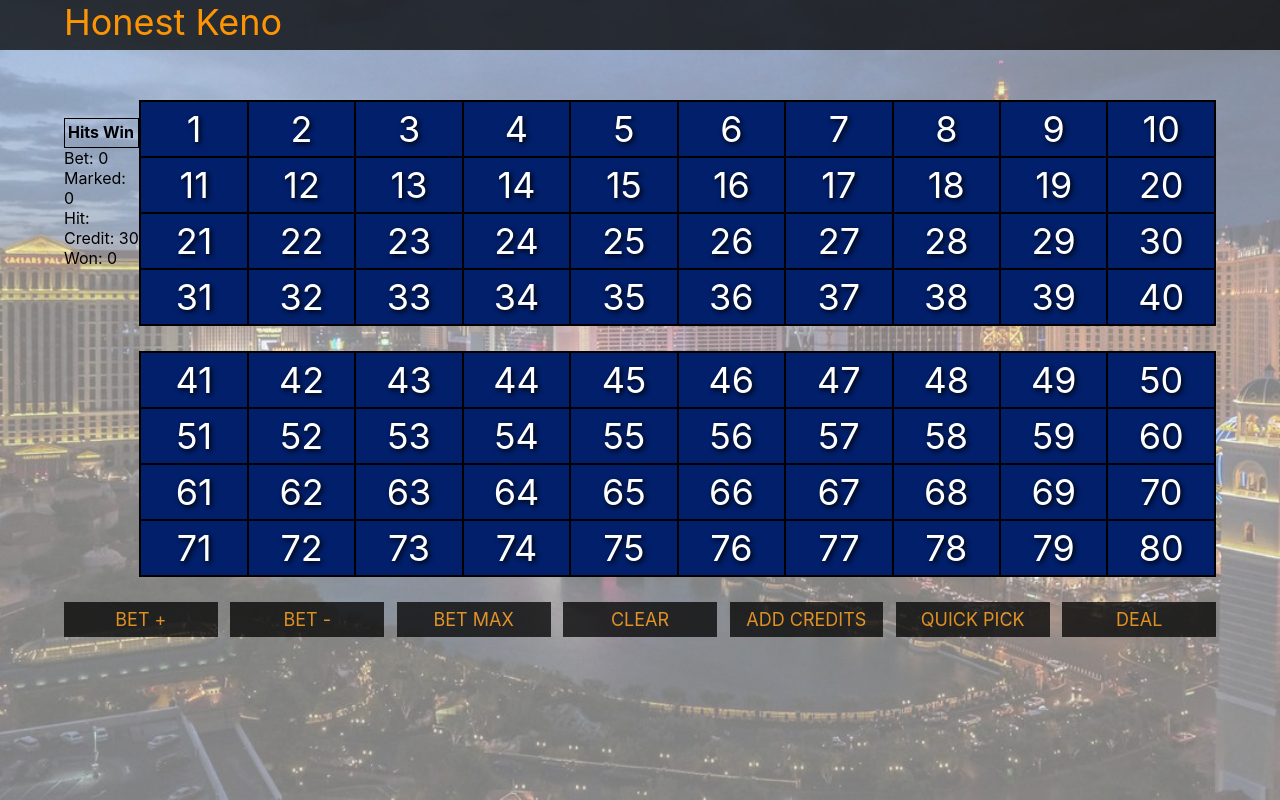
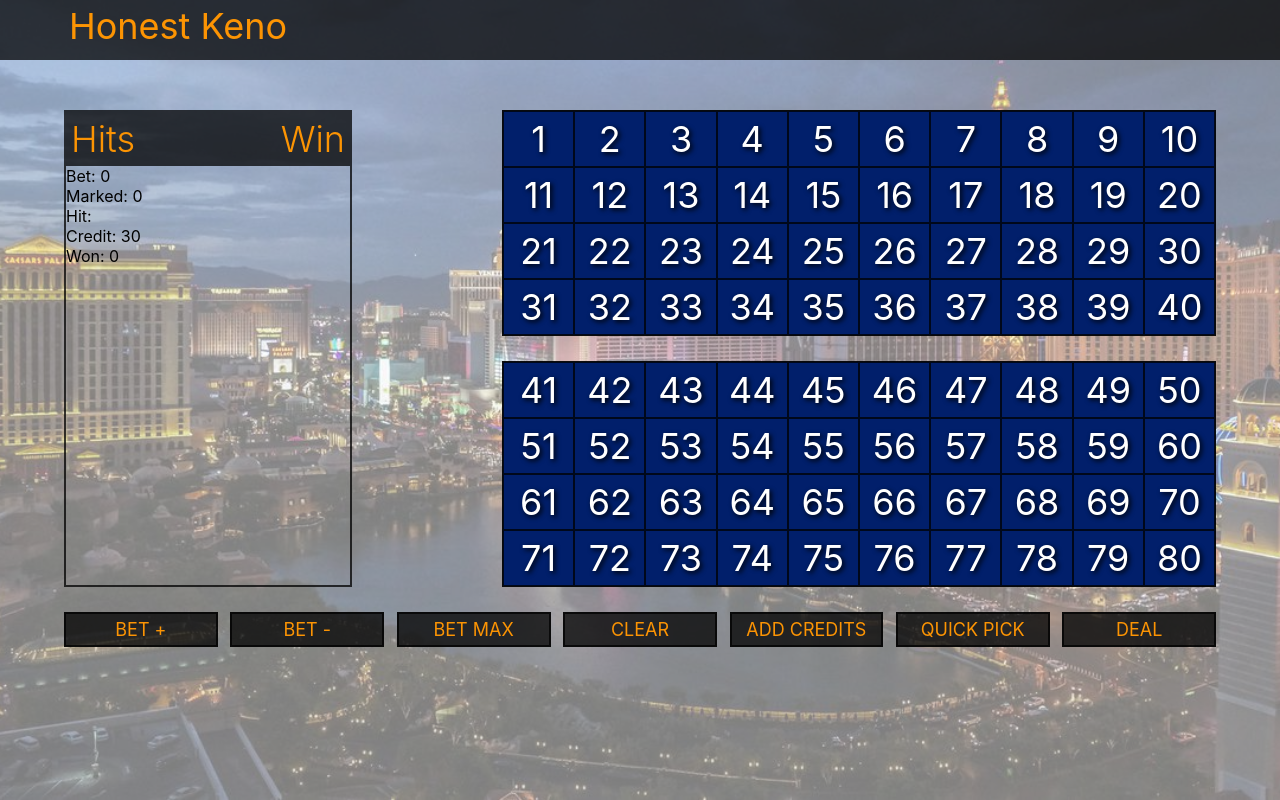
Before and after one commit to AdamMattas/honest_keno, a React (Create React App) app: page / in a window 1280 px wide. Built offline with nearby package versions, Linux system fonts and the light colour scheme.

Commit message:
styling side display component

```diff
--- a/src/App.scss
+++ b/src/App.scss
@@ -2,19 +2,18 @@
 
 .navbar {
   width: 100%;
-  height: 50px;
-  background-color: $black;
-  opacity: 0.75;
-  filter: alpha(opacity=75); /* For IE8 and earlier */
+  height: 60px;
+  background-color: $black-75;
   position: relative;
   top: 0px;
 }
 
 .logo-text {
   position: absolute;
-  top: 0px;
-  left: 5%;
-  font-size: 36px;
+  top: 4px;
+  left: calc(5% + 5px);
+  font-size: 36px !important;
+  //font-weight: 350;
   color: $orange;
   padding: 0px;
   z-index: 1;
@@ -84,27 +83,68 @@
 }
 
 .display-wrap {
-  //vertical-align: top;
   display: table-cell;
-  //float: left;
-  //display: inline-block;
   width: 25%;
-  min-height: 300px;
-  border: 1px solid $black;
+  min-height: 200px;
+  //border: 1px solid $black;
+  border: 2px solid $black-75;
   margin-right: 25px;
+  padding: 0px !important;
 }
 
+table {
+  border-collapse: collapse;
+  //min-height: 350px;
+}
+
+tbody {
+  width: 100%;
+  // min-height: 350px;
+  padding: 0;
+}
+
+tr {
+  //font-size: 24px;
+  padding: 0;
+  margin: 0;
+}
+
+td {
+  font-size: 18px;
+  padding: 2px 10px 2px 10px;
+}
+
+.display-wrap > table {
+  width: 100%;
+}
+
+.text-left {
+  text-align: left;
+}
+
+.text-right {
+  text-align: right;
+}
+
+.display-row-top {
+  color: $white;
+  background-color: $black-75;
+}
+
+th {
+  color: $orange;
+  font-size: 36px;
+  padding: 5px;
+  font-weight: 350;
+}
 .number-box-wrap {
-  //display: inline-block;
   display: table-cell;
   width: calc(75% - 2px);
-  // position: absolute;
-  // top: 50px;
-  // right: 0px;
+  vertical-align: top;
 }
 
 .spacer-25 {
-  width: 25px;
+  width: 150px;
 }
 
 .container-bottom {
@@ -113,8 +153,8 @@
 
 .number-box-container {
   //width: 50%;
-  border: 1px solid $black;
-  background-color: $black;
+  border: 1px solid $black-75;
+  background-color: $black-75;
   display: flex;
   flex-wrap: wrap;
 }
@@ -122,7 +162,7 @@
 .number-box {
   //display: inline-block;
   position: relative;
-  border: 1px solid black;
+  border: 1px solid $black-75;
   //width: 9.7%;
   flex: 9%;
   padding: 5px 0px 5px 0px;
@@ -213,10 +253,10 @@
   color: $orange;
   font-size: 18px;
   text-align: center;
-  background-color: $black;
-  border: 2px solid $black;
-  opacity: 0.75;
-  filter: alpha(opacity=75); /* For IE8 and earlier */
+  background-color: $black-75;
+  border: 2px solid $black-75;
+  // opacity: 0.75;
+  // filter: alpha(opacity=75); /* For IE8 and earlier */
   cursor: pointer;
 }
 
--- a/src/components/display.jsx
+++ b/src/components/display.jsx
@@ -5,20 +5,21 @@ const Display = props => {
   const payTable = calculator.payTable(props.marked);
 
   return (
-    <div>
-      <table className="display-wrap">
+    <div className="display-wrap">
+      <table>
         <tbody>
-          <tr>
-            <th>Hits</th>
-            <th>Win</th>
+          <tr className="display-row-top">
+            <th className="text-left">Hits</th>
+            <th className="text-right">Win</th>
           </tr>
           {payTable.map((pays, i) => {
             console.log("PAYS: ", pays);
             if (pays > 0) {
+              const payProduct = props.bet ? props.bet : 1;
               return (
                 <tr>
-                  <td>Hit{payTable.indexOf(pays) + 1}</td>
-                  <td>Win{pays}</td>
+                  <td className="text-left">{payTable.indexOf(pays) + 1}</td>
+                  <td className="text-right">{pays * payProduct}</td>
                 </tr>
               );
             } else {
--- a/src/index.scss
+++ b/src/index.scss
@@ -16,6 +16,7 @@ code {
 $background: url("./public/The_Strip_3_Amelinda_B_Lee.0.0.jpg");
 
 $black: #000000;
+$black-75: rgba(0, 0, 0, 0.75);
 $blue: #011f6b;
 $darkBlue: #3a3b5a;
 $gray: #6b635b;
```
